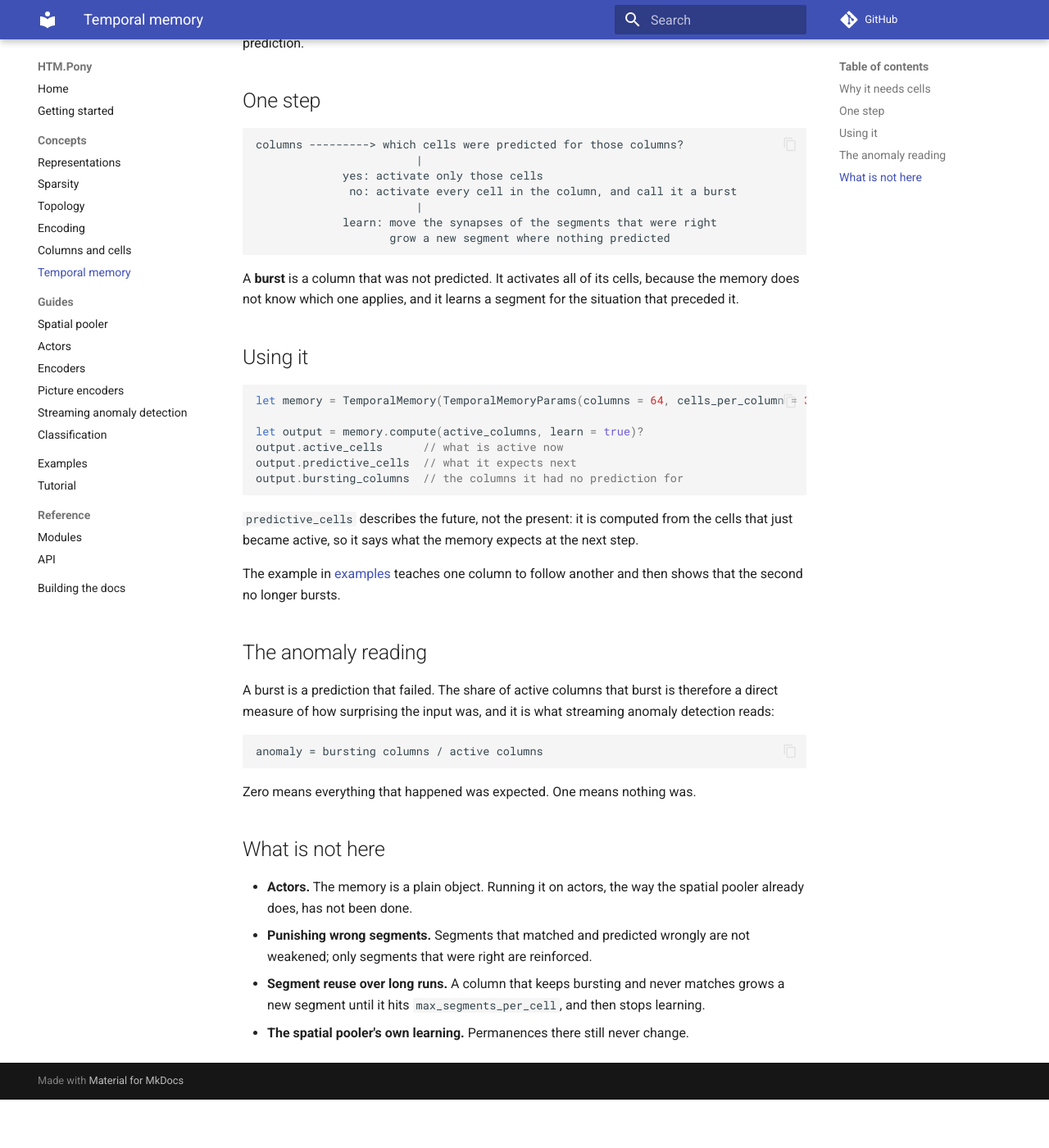
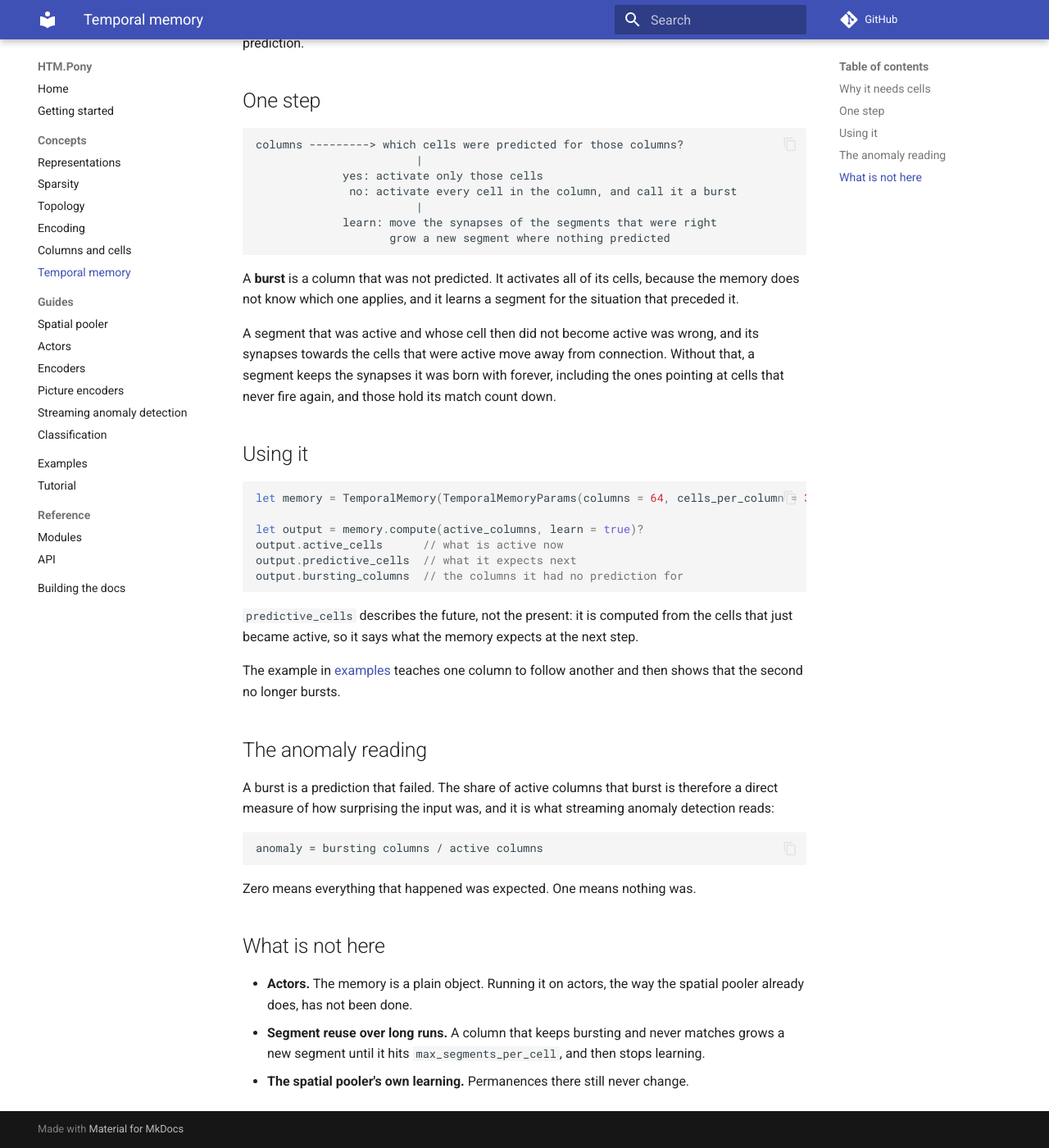
Before and after one commit to d-led/htm.pony, an MkDocs documentation site: the page built from docs/concepts/temporal-memory.md, in a window 1280 px wide and 1400 px high, scrolled down 586 px. Shown: the whole window at 82% size. Built offline with MkDocs 1.6.1 and Material for MkDocs 9.7.7, drawn with Linux system fonts in a browser that asks for light colours; comment, search, counter and statistics services are not loaded; before the commit the page ends 1927 px from its top, so only the background shows below that.

Commit message:
Punish segments that predict wrongly
A segment that was active and whose cell then did not become active was wrong.
Its synapses towards the cells that were active now move away from connection
instead of staying where they were.

This is not housekeeping. A segment learned while a column was bursting points at
every cell of that column, and only some of those cells ever fire again; the
orphaned synapses cannot match anything but they do sit in the segment, so its
match count stays low and the memory predicts less than it knows. The test that
watches this happen had to be written to fail first: teaching 0 then 1 and then
following 0 with 2 leaves a segment that expected 1, and after six wrong
predictions it no longer predicts it.

The first version of that test asserted the wrong thing - that showing column 1
predicts column 1 - which is not what a prediction means. Fixed the assertion
rather than the behaviour.

91 tests.

````diff
--- a/docs/concepts/temporal-memory.md
+++ b/docs/concepts/temporal-memory.md
@@ -38,6 +38,12 @@ A **burst** is a column that was not predicted. It activates all of its cells,
 because the memory does not know which one applies, and it learns a segment for
 the situation that preceded it.
 
+A segment that was active and whose cell then did not become active was wrong,
+and its synapses towards the cells that were active move away from connection.
+Without that, a segment keeps the synapses it was born with forever, including
+the ones pointing at cells that never fire again, and those hold its match count
+down.
+
 ## Using it
 
 ```pony
@@ -72,8 +78,6 @@ Zero means everything that happened was expected. One means nothing was.
 
 - **Actors.** The memory is a plain object. Running it on actors, the way the
   spatial pooler already does, has not been done.
-- **Punishing wrong segments.** Segments that matched and predicted wrongly are
-  not weakened; only segments that were right are reinforced.
 - **Segment reuse over long runs.** A column that keeps bursting and never
   matches grows a new segment until it hits `max_segments_per_cell`, and then
   stops learning.
````
Also changed, not shown: 3 other files.
